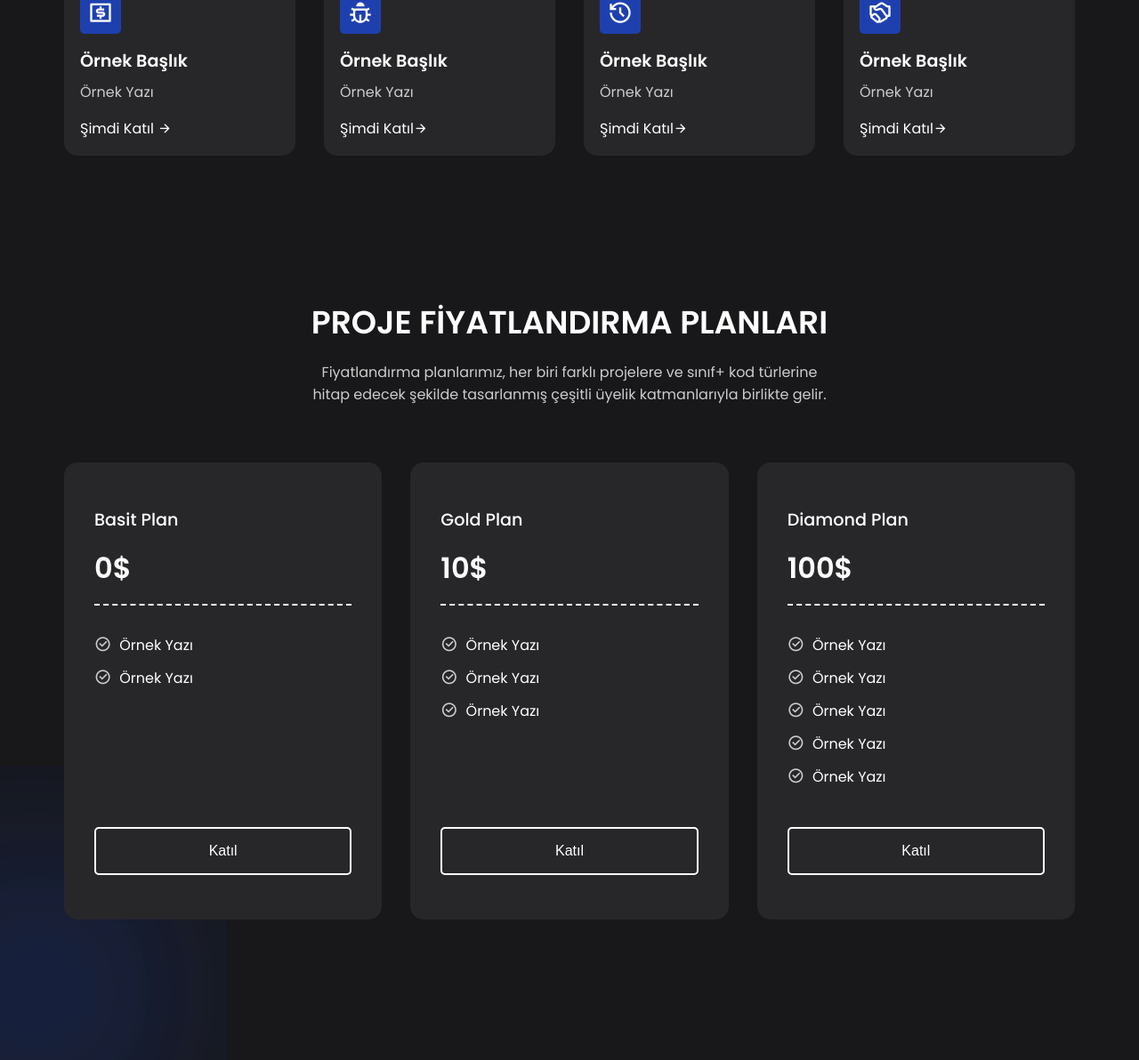
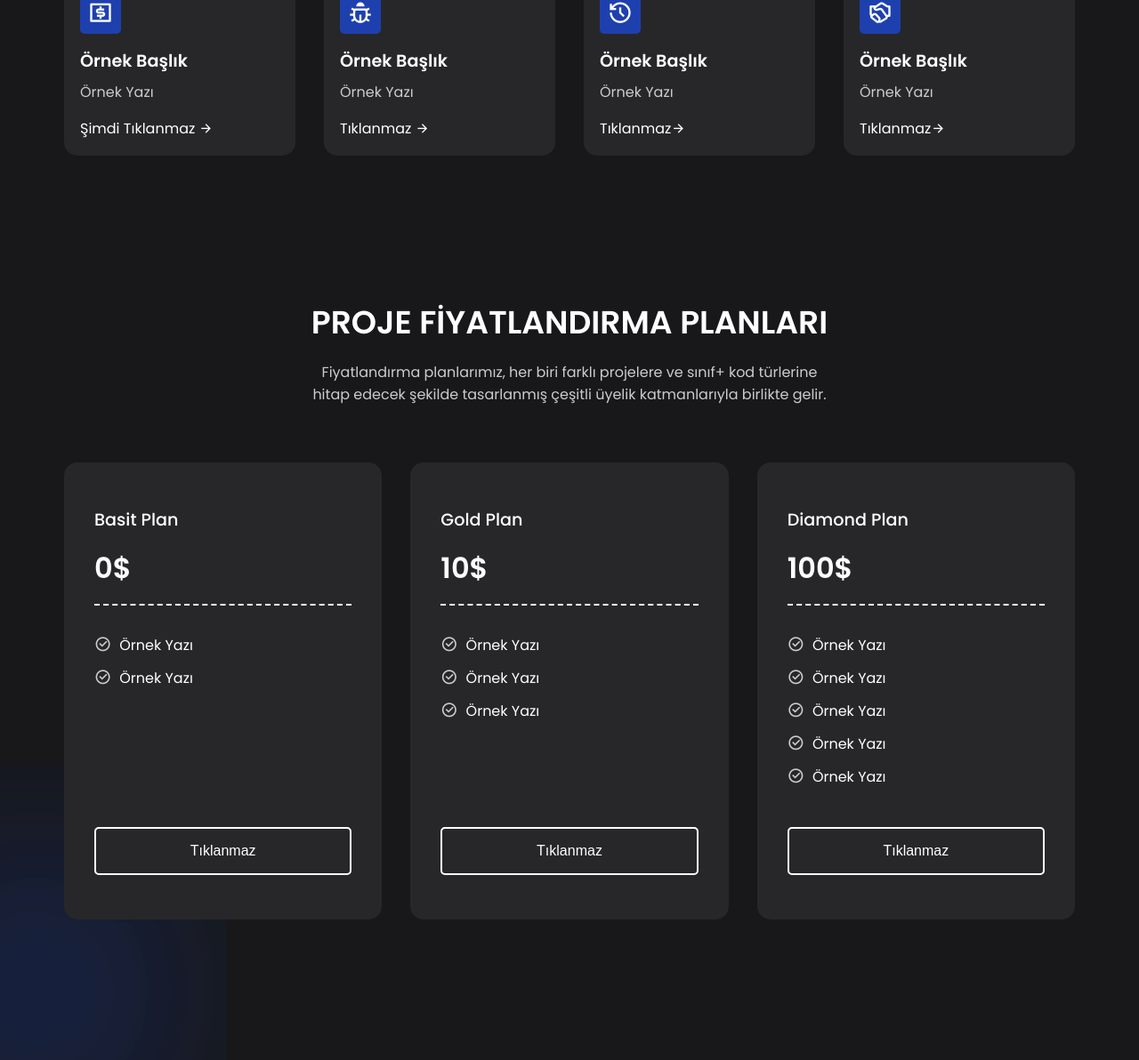
Before and after one commit to Dxper1/My-Portfolio-Site, a plain HTML site: page index.html in a window 1280 px wide. Shown: the part 917-2109 px from the top of the page at 89% size. Drawn offline with nearby package versions, Linux system fonts and the light colour scheme.

Commit message:
Update index.html

```diff
--- a/index.html
+++ b/index.html
@@ -24,7 +24,7 @@
             <li id="link2" class="link"><a href="#">Özellikler</a></li>
             <li id="link3" class="link"><a href="#">İletişim</a></li>
         </ul>
-        <button class="btn">Tıkla</button>
+<!--         <button class="btn">Tıkla</button> -->
     </nav>
 
     <header class="container">
@@ -55,7 +55,7 @@
                 <p>
                     Örnek Yazı
                 </p>
-                <a href="#">Şimdi Katıl <i class="ri-arrow-right-line"></i></a>
+                <a href="#">Şimdi Tıklanmaz <i class="ri-arrow-right-line"></i></a>
             </div>
             <div class="card">
                 <span><i class="ri-bug-line"></i></span>
@@ -63,7 +63,7 @@
                 <p>
                     Örnek Yazı
                 </p>
-                <a href="#">Şimdi Katıl<i class="ri-arrow-right-line"></i></a>
+                <a href="#"> Tıklanmaz <i class="ri-arrow-right-line"></i></a>
             </div>
             <div class="card">
                 <span><i class="ri-history-line"></i></span>
@@ -71,7 +71,7 @@
                 <p>
                     Örnek Yazı
                 </p>
-                <a href="#">Şimdi Katıl<i class="ri-arrow-right-line"></i></a>
+                <a href="#"> Tıklanmaz<i class="ri-arrow-right-line"></i></a>
             </div>
             <div class="card">
                 <span><i class="ri-shake-hands-line"></i></span>
@@ -79,7 +79,7 @@
                 <p>
                     Örnek Yazı
                 </p>
-                <a href="#">Şimdi Katıl<i class="ri-arrow-right-line"></i></a>
+                <a href="#"> Tıklanmaz<i class="ri-arrow-right-line"></i></a>
             </div>
         </div>
     </section>
@@ -103,7 +103,7 @@
                         Örnek Yazı
                     </p>
                 </div>
-                <button class="btn">Katıl</button>
+                <button class="btn">Tıklanmaz</button>
             </div>
             <div class="card">
                 <div class="content">
@@ -122,7 +122,7 @@
                         Örnek Yazı
                     </p>
                 </div>
-                <button class="btn">Katıl</button>
+                <button class="btn">Tıklanmaz</button>
             </div>
             <div class="card">
                 <div class="content">
@@ -149,7 +149,7 @@
                         Örnek Yazı
                     </p>
                 </div>
-                <button class="btn">Katıl</button>
+                <button class="btn">Tıklanmaz</button>
             </div>
         </div>
     </section>
```
